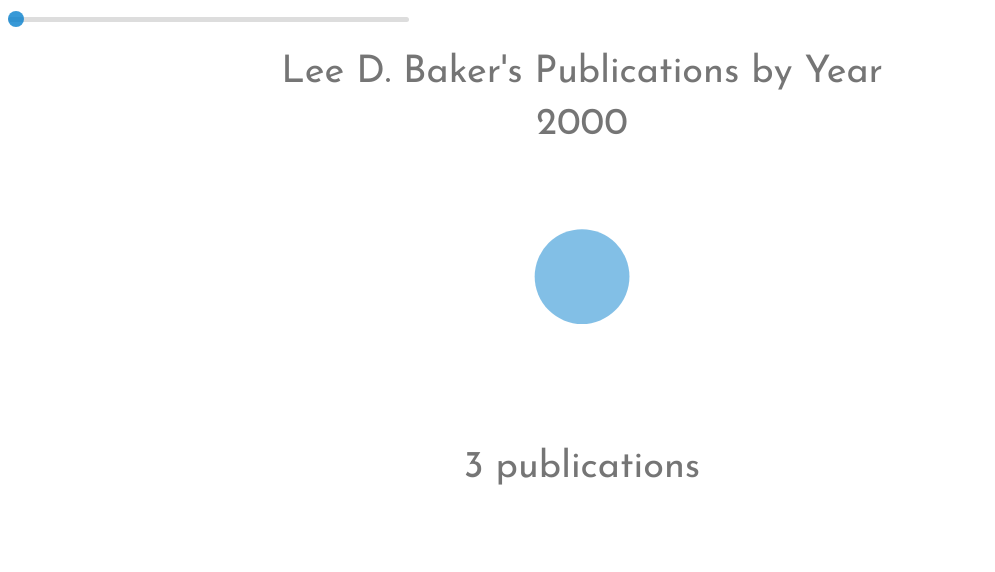
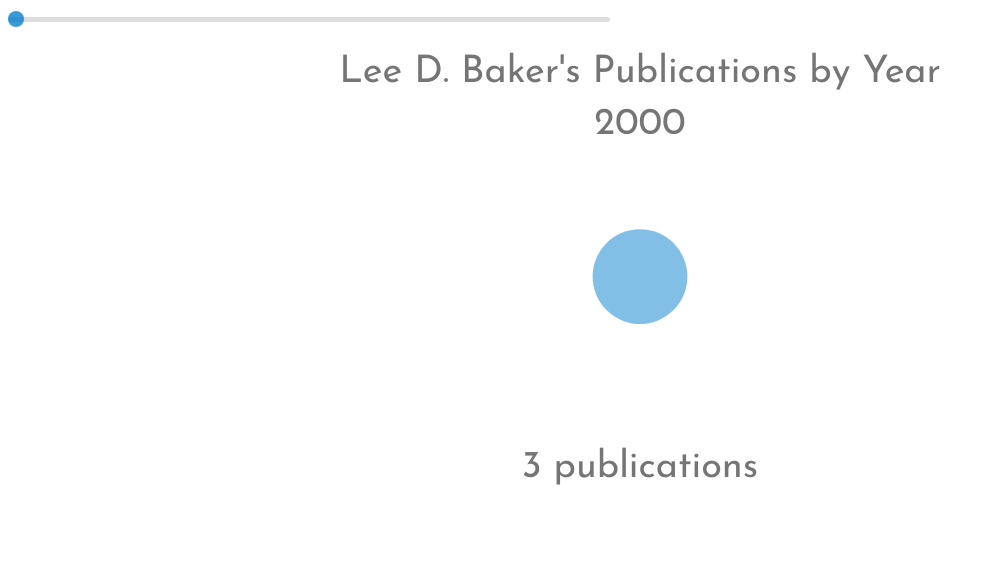
Before and after one commit to dnzhng/data, a plain HTML site: page index.html in a window 1280 px wide. Shown: the whole page, without its empty margins (0-995 px from the left). Drawn offline with nearby package versions, Linux system fonts and the light colour scheme.

Commit message:
Center g elements based on set viewbox

```diff
--- a/javascripts/test.js
+++ b/javascripts/test.js
@@ -19,7 +19,7 @@ function visualize (data) {
     .attr("width", width + margin.left + margin.right)
     .attr("height", (width + margin.top + margin.bottom)*aspect)
     .append("g")
-      .attr("transform", "translate(" + margin.left + "," + margin.top + ")");
+      .attr("transform", "translate(" + 0 + "," + margin.top + ")");
 
   var circle = svg.append("circle");
   var years = svg.append("text").style("text-anchor", "middle");
@@ -30,17 +30,17 @@ function visualize (data) {
 
   svg.append("text")
     .style("text-anchor", "middle")
-    .attr("x", 505)
+    .attr("x", 600)
     .attr("y", 25)
     .text(nameSplit.reverse().join(" ") + "'s Publications by Year");
 
-  circle.attr("cx", 505)
+  circle.attr("cx", 600)
     .attr("cy", height/2+10);
 
-  years.attr("x", 505)
+  years.attr("x", 600)
     .attr("y", 75);
 
-  pubs.attr("x", 505)
+  pubs.attr("x", 600)
     .attr("y", height/2 + 200);
 
   iterateThroughYears();
@@ -101,6 +101,6 @@ function visualize (data) {
 	  width = width - margin.left - margin.right;
 	  d3.select("svg.vis").attr("width", width + margin.left + margin.right);
 	  d3.select("svg.vis").attr("height", (width + margin.top + margin.bottom) * aspect);
-    d3.select("#slider").style("width", (width/3) + "px")
+    d3.select("#slider").style("width", (width/2) + "px")
 	}
 }
--- a/test.css
+++ b/test.css
@@ -9,6 +9,11 @@ text {
 circle {
 	fill: #0680CD;
 	fill-opacity: .5;
+}
+
+g {
+	display: block;
+	margin: 0 auto;
 }
 
 input[type = range] {
```
